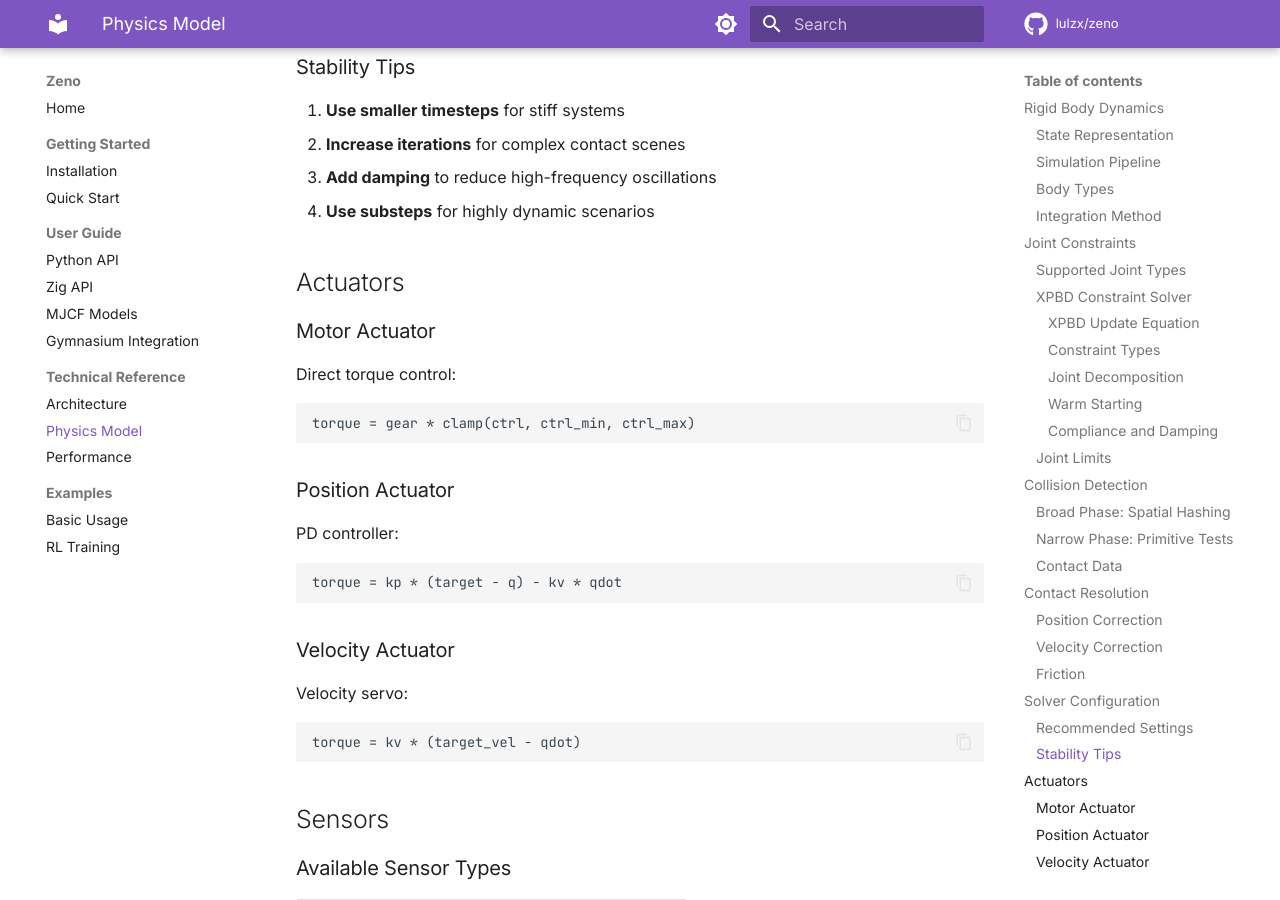
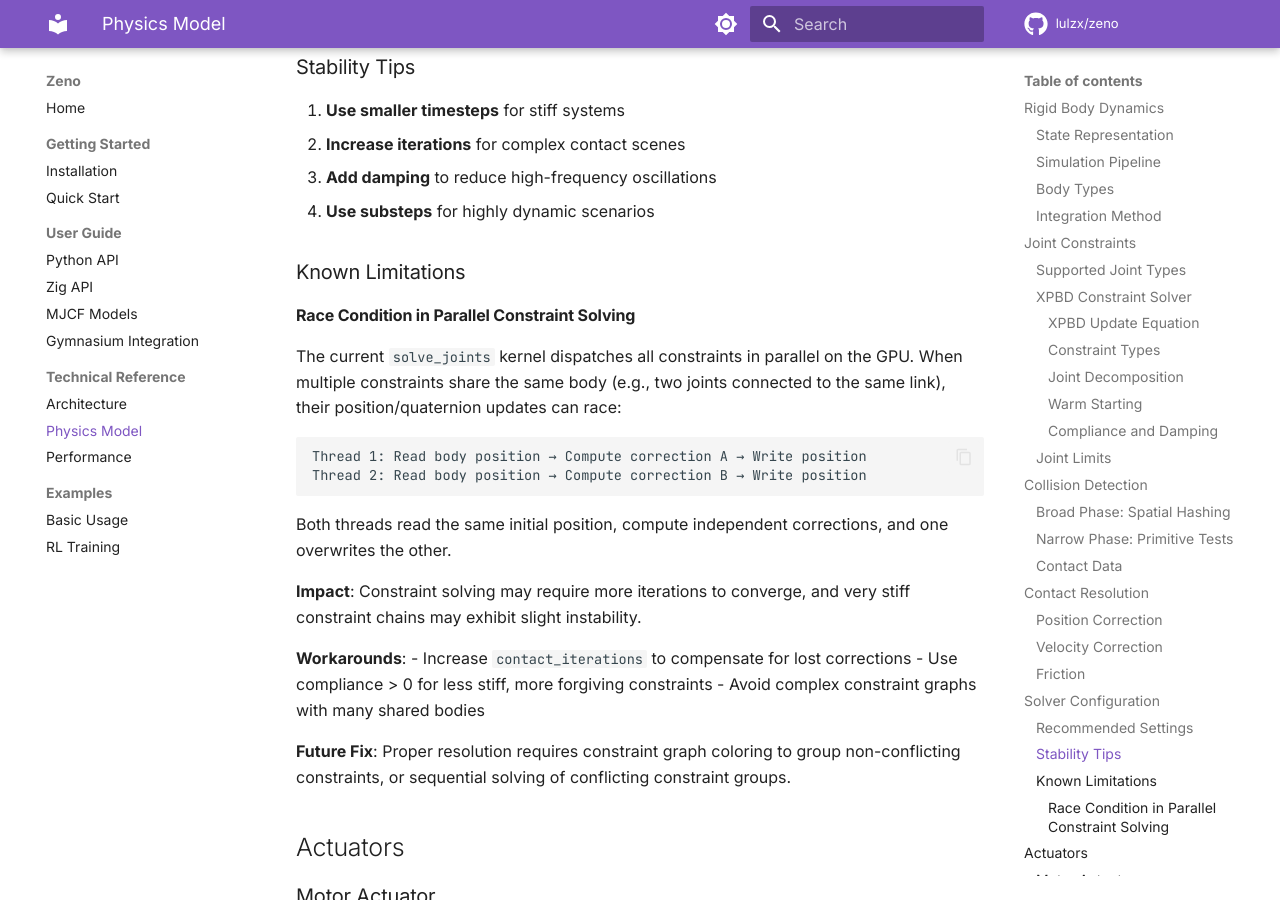
Before and after one commit to Lulzx/zeno, an MkDocs documentation site: the page built from docs/reference/physics.md, in a window 1280 px wide and 900 px high, scrolled down 6656 px. Built offline with MkDocs 1.6.1 and Material for MkDocs 9.7.7, drawn with Linux system fonts in a browser that asks for light colours; comment, search, counter and statistics services are not loaded.

Commit message:
fix(physics): correct angular constraint direction and friction solver
- Fix angular constraint to properly split correction between bodies
  based on inverse inertia ratio, applying rotations in opposite
  directions around the constraint axis
- Fix contact friction to use accumulated normal impulse instead of
  per-iteration delta for Coulomb cone limit
- Document race condition in parallel constraint solving as known
  limitation with workarounds

````diff
--- a/docs/reference/physics.md
+++ b/docs/reference/physics.md
@@ -265,6 +265,28 @@ if length(v_t) > ε:
 2. **Increase iterations** for complex contact scenes
 3. **Add damping** to reduce high-frequency oscillations
 4. **Use substeps** for highly dynamic scenarios
+
+### Known Limitations
+
+#### Race Condition in Parallel Constraint Solving
+
+The current `solve_joints` kernel dispatches all constraints in parallel on the GPU. When multiple constraints share the same body (e.g., two joints connected to the same link), their position/quaternion updates can race:
+
+```
+Thread 1: Read body position → Compute correction A → Write position
+Thread 2: Read body position → Compute correction B → Write position
+```
+
+Both threads read the same initial position, compute independent corrections, and one overwrites the other.
+
+**Impact**: Constraint solving may require more iterations to converge, and very stiff constraint chains may exhibit slight instability.
+
+**Workarounds**:
+- Increase `contact_iterations` to compensate for lost corrections
+- Use compliance > 0 for less stiff, more forgiving constraints
+- Avoid complex constraint graphs with many shared bodies
+
+**Future Fix**: Proper resolution requires constraint graph coloring to group non-conflicting constraints, or sequential solving of conflicting constraint groups.
 
 ## Actuators
 
````
Also changed, not shown: 1 other file.
